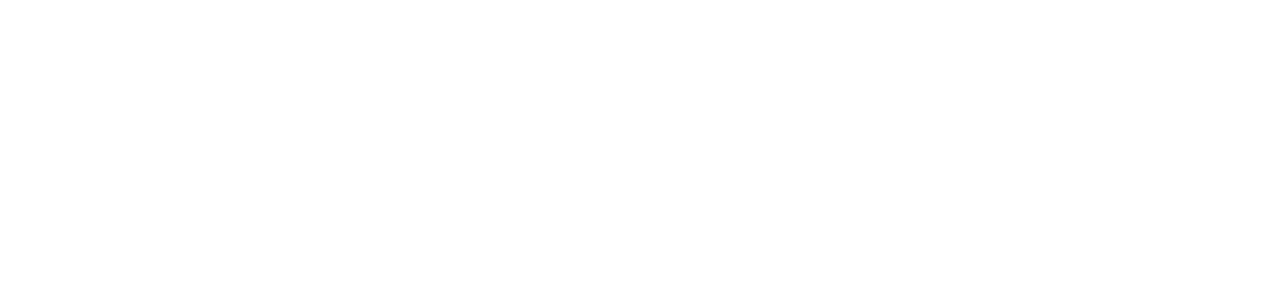
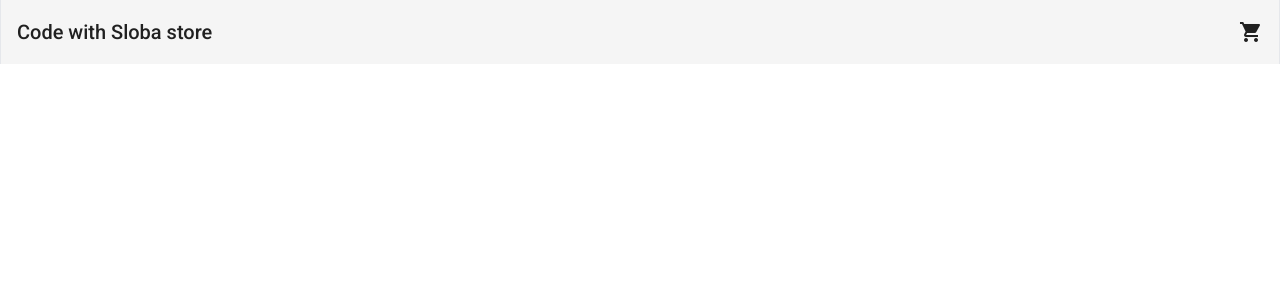
Before and after one commit to CourtneyCarson/online-store, an Angular app: page / in a window 1280 px wide. Shown: the top 300 px of the page. Built offline with nearby package versions, Linux system fonts and the light colour scheme.

Commit message:
header set up

```diff
--- a/src/app/app.component.ts
+++ b/src/app/app.component.ts
@@ -1,13 +1,14 @@
-import { Component } from '@angular/core';
+import { Component } from "@angular/core";
 
 @Component({
-  selector: 'app-root',
+  selector: "app-root",
   template: `
+    <app-header></app-header>
 
     <!-- <router-outlet></router-outlet> -->
   `,
-  styles: []
+  styles: [],
 })
 export class AppComponent {
-  title = 'online-store';
+  title = "online-store";
 }
--- /dev/null
+++ b/src/app/components/header/header.component.html
@@ -0,0 +1,4 @@
+<mat-toolbar class="max-w-7xl mx-auto border-x justify-between">
+  <a routerLink="home">Code with Sloba store</a>
+  <mat-icon>shopping_cart</mat-icon>
+</mat-toolbar>
--- /dev/null
+++ b/src/app/components/header/header.component.ts
@@ -0,0 +1,12 @@
+import { Component, OnInit } from '@angular/core';
+
+@Component({
+  selector: 'app-header',
+  templateUrl: './header.component.html',
+  styleUrls: ['./header.component.scss'],
+})
+export class HeaderComponent implements OnInit {
+  constructor() {}
+
+  ngOnInit(): void {}
+}
--- a/tailwind.config.js
+++ b/tailwind.config.js
@@ -1,6 +1,6 @@
 /** @type {import('tailwindcss').Config} */
 module.exports = {
-  content: ["./src/**/*.{html,ts}"],
+  content: ['./src/**/*.{html,ts}'],
   theme: {
     extend: {},
   },
```
Also changed, not shown: src/app/app.module.ts (+19 -18 lines), src/app/components/header/header.component.scss (added).
